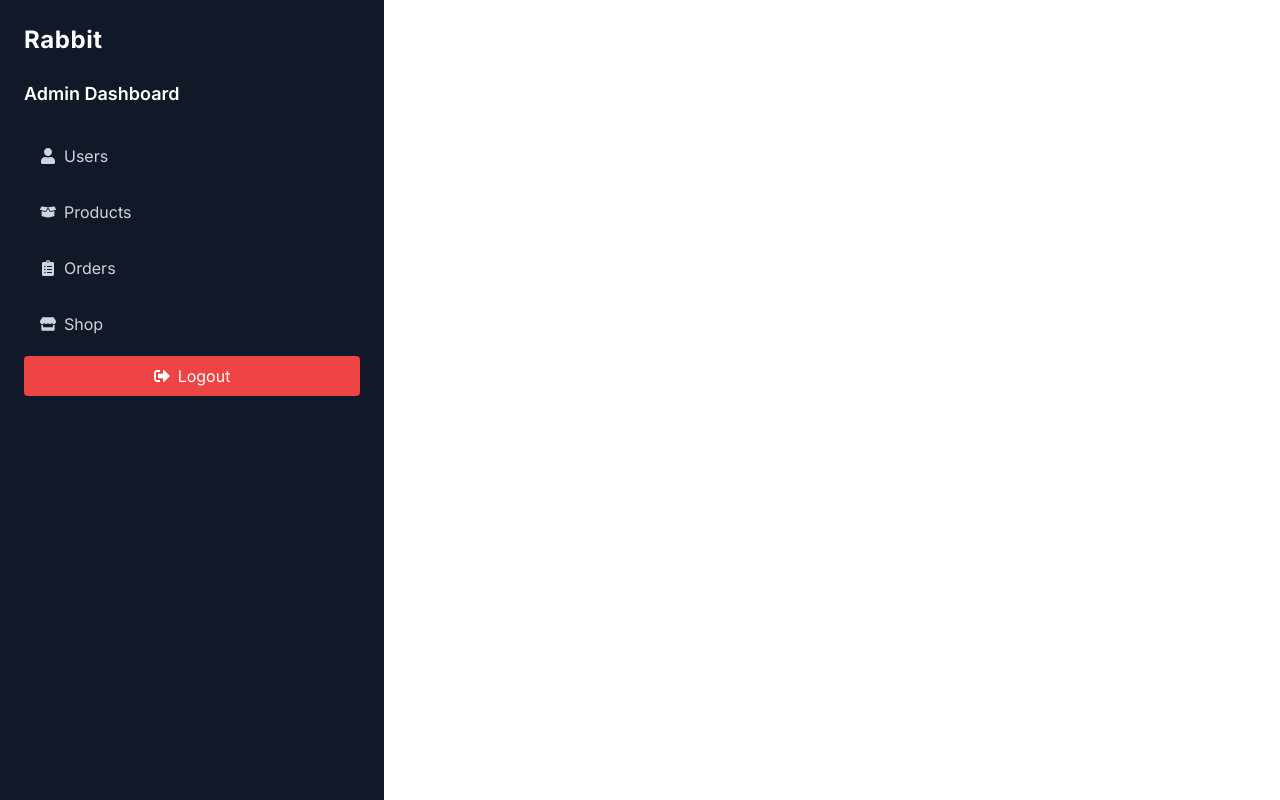
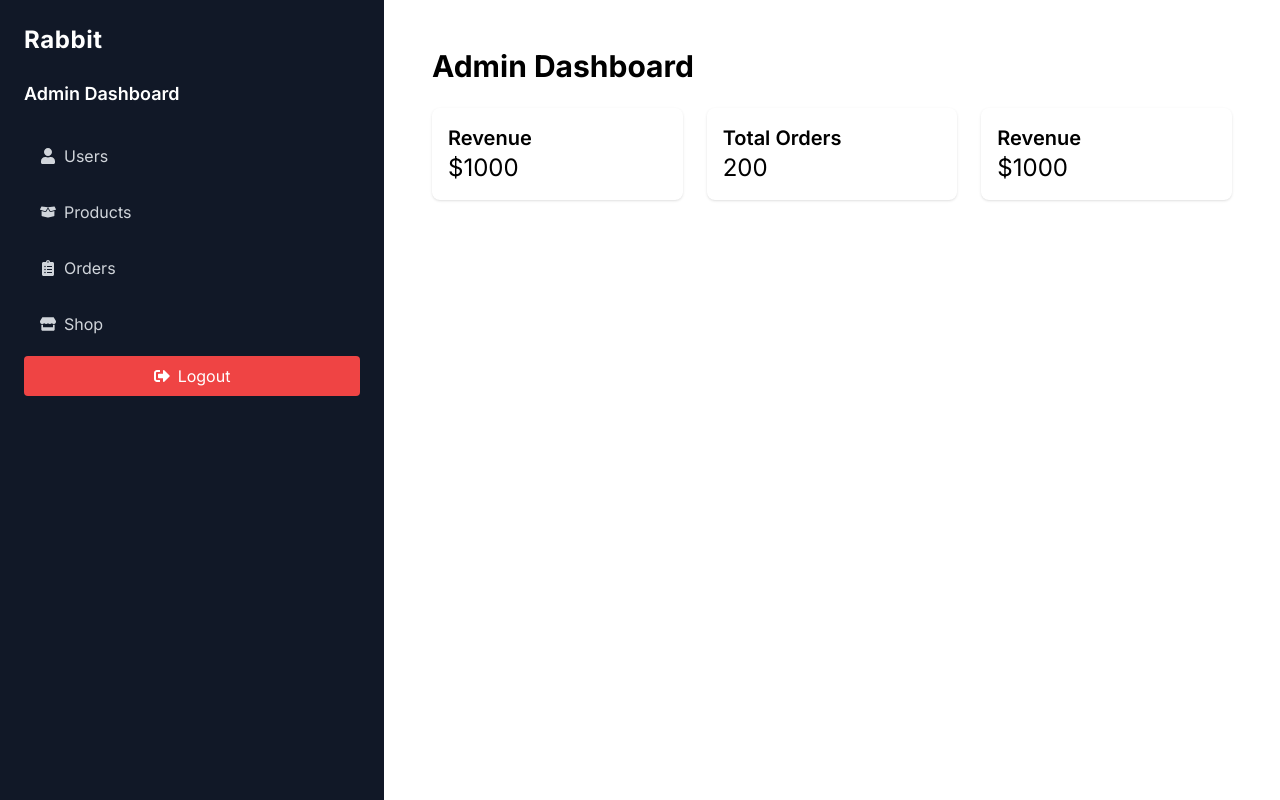
Before and after one commit to amakash007/my-ecom, a React (Vite) app: page /admin in a window 1280 px wide. Built offline with nearby package versions, Linux system fonts and the light colour scheme.

Commit message:
add adminhomepage

```diff
--- a/src/App.jsx
+++ b/src/App.jsx
@@ -13,6 +13,7 @@ import OrderConfirmationPage from './pages/OrderConfirmationPage'
 import OrderDetailsPage from './pages/OrderDetailsPage'
 import MyOrderPage from './pages/MyOrderPage'
 import AdminLayout from './components/Admin/AdminLayout'
+import AdminHomePage from './pages/AdminHomePage'
 
 
 const App = () => {
@@ -35,7 +36,8 @@ const App = () => {
         </Route>
 
       <Route path='/admin' element={<AdminLayout/>}>
-        {/* Admin layout */}</Route>
+         <Route index element={<AdminHomePage/>} />
+        </Route>
     </Routes>
 
     </BrowserRouter>
--- /dev/null
+++ b/src/pages/AdminHomePage.jsx
@@ -0,0 +1,37 @@
+import React from 'react'
+
+const AdminHomePage = () => {
+
+    const orders = [
+        {
+            _id:12345,
+            user:{
+                name:"John Doe",
+            },
+            totalPrice:100,
+            status:"processing",
+        },
+
+    ];
+  return (
+    <div className='max-w-7xl mx-auto p-6 '>
+        <h1 className='text-3xl font-bold mb-6'>Admin Dashboard</h1>
+        <div className='grid gird-col-1 sm:grid-col-2 lg:grid-cols-3 gap-6'>
+            <div className="p-4 shadow rounded-lg ">
+                <h2 className='text-xl font-semibold '>Revenue</h2>
+                <p className='text-2xl '>$1000</p>
+            </div>
+             <div className="p-4 shadow rounded-lg ">
+                <h2 className='text-xl font-semibold '>Total Orders</h2>
+                <p className='text-2xl '>200</p>
+            </div>
+             <div className="p-4 shadow rounded-lg ">
+                <h2 className='text-xl font-semibold '>Revenue</h2>
+                <p className='text-2xl '>$1000</p>
+            </div>
+        </div>
+    </div>
+  )
+}
+
+export default AdminHomePage
```
